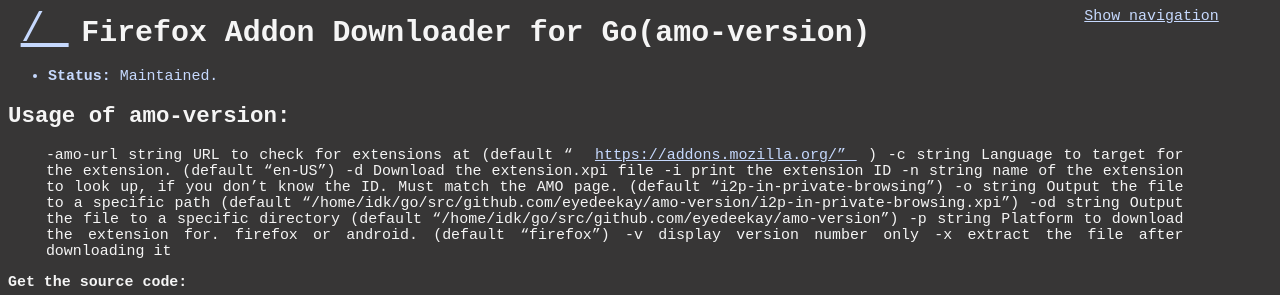
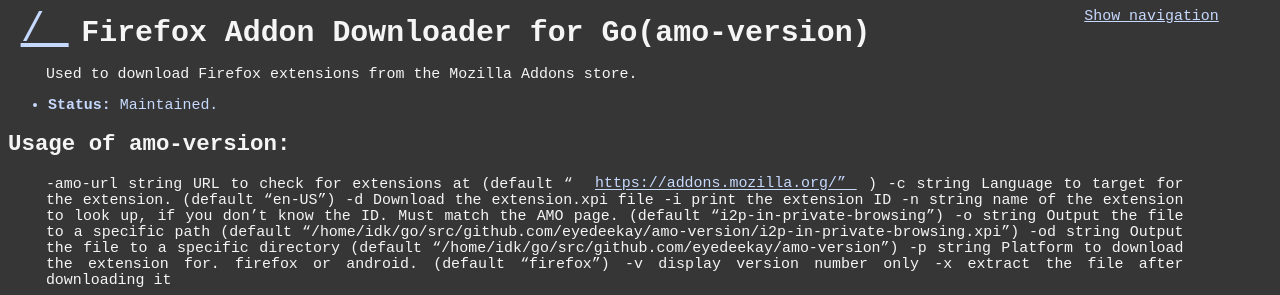
Before and after one commit to eyedeekay/amo-version, a plain HTML site: page index.html in a window 1280 px wide. Shown: the top 295 px of the page. Drawn offline with Linux system fonts and the light colour scheme.

Commit message:
update index.html

```diff
--- a/index.html
+++ b/index.html
@@ -41,6 +41,9 @@
     <h1>
       Firefox Addon Downloader for Go(amo-version)
     </h1>
+    <p>
+      Used to download Firefox extensions from the Mozilla Addons store.
+    </p>
     <ul>
       <li>
         <strong>
```
Also changed, not shown: 1 other file.
